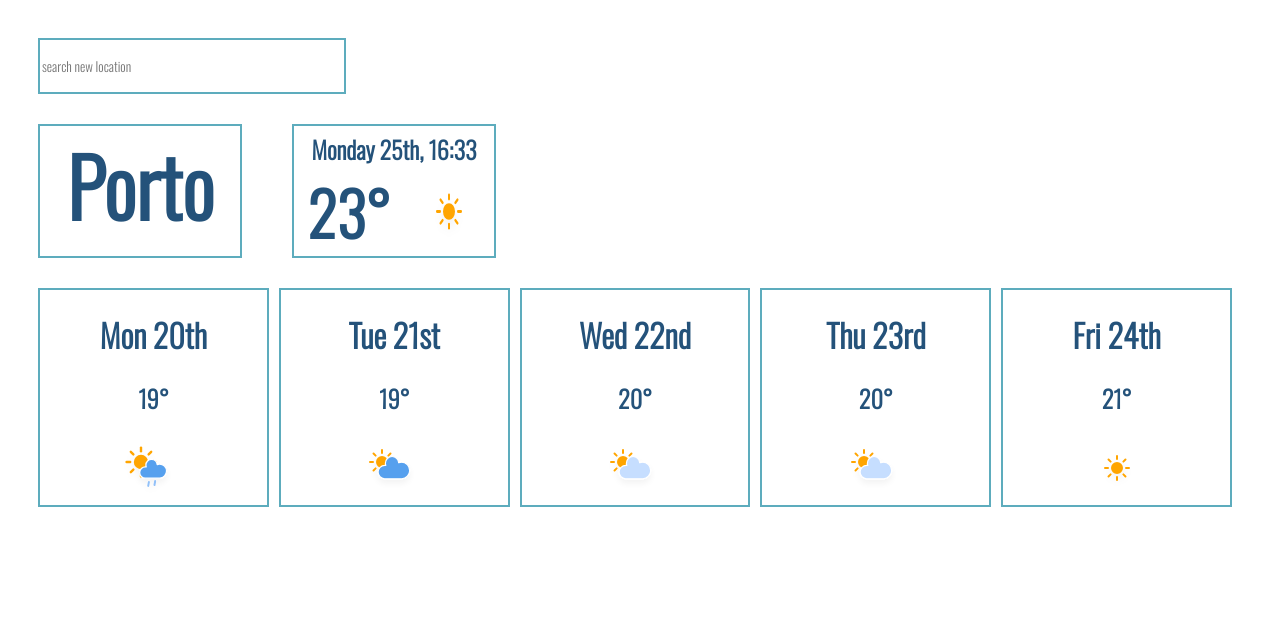
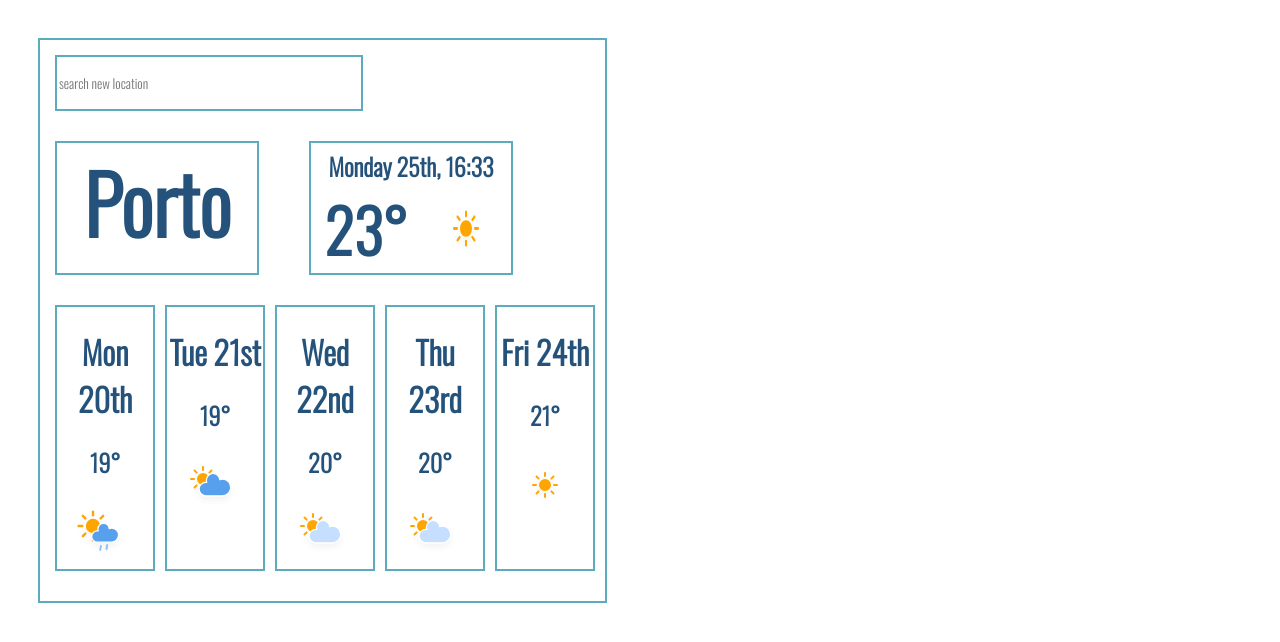
Before and after one commit to SandraGru/WeatherApp, a website built with Parcel: page index.html in a window 1280 px wide. Built offline with nearby package versions, Linux system fonts and the light colour scheme.

Commit message:
added border

```diff
--- a/src/styles.css
+++ b/src/styles.css
@@ -10,6 +10,12 @@ input {
   width: 300px;
   border: 2px solid #5dacbd;
   font-family: "Oswald", sans-serif;
+}
+.container {
+  border: 2px solid #5dacbd;
+  width: 550px;
+  padding-left: 15px;
+  padding-top: 15px;
 }
 .city {
   border: 2px solid #5dacbd;
```
